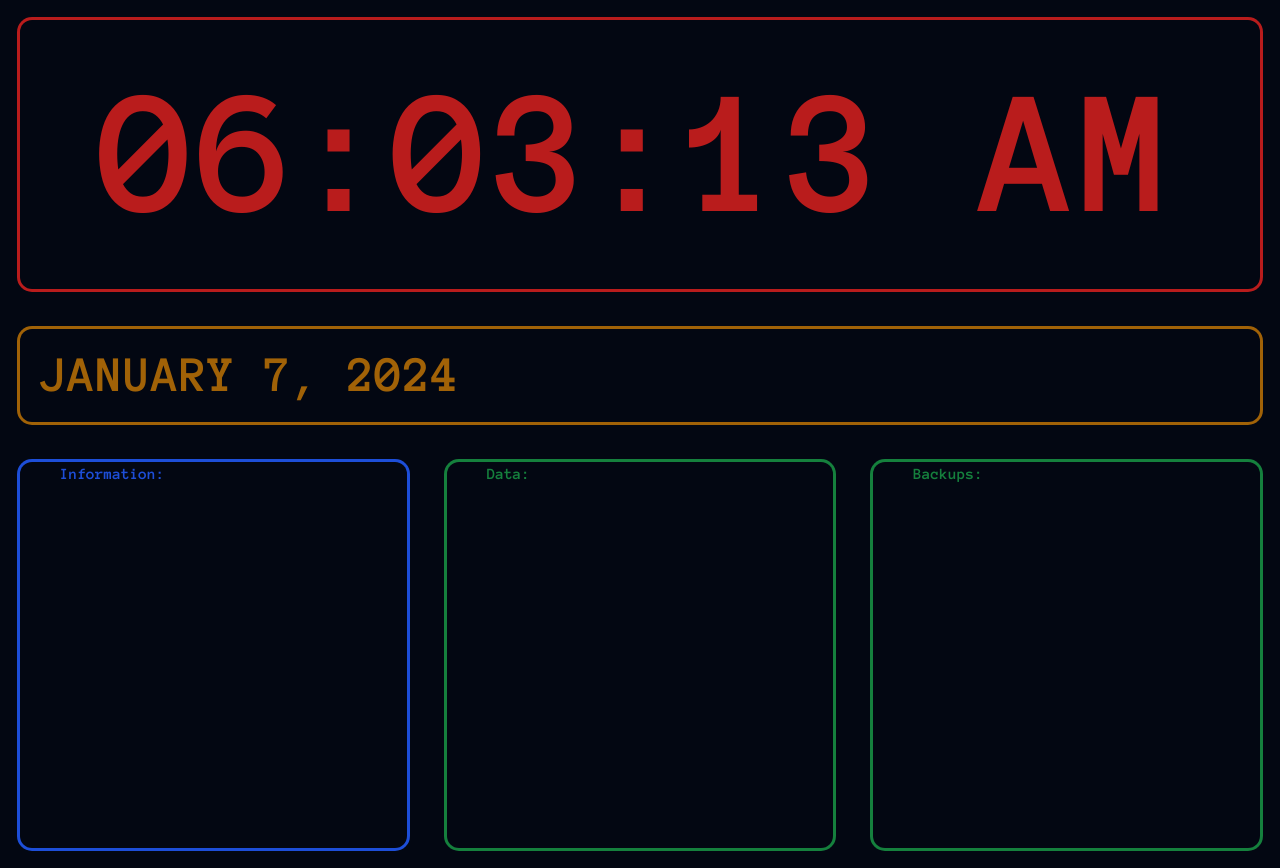
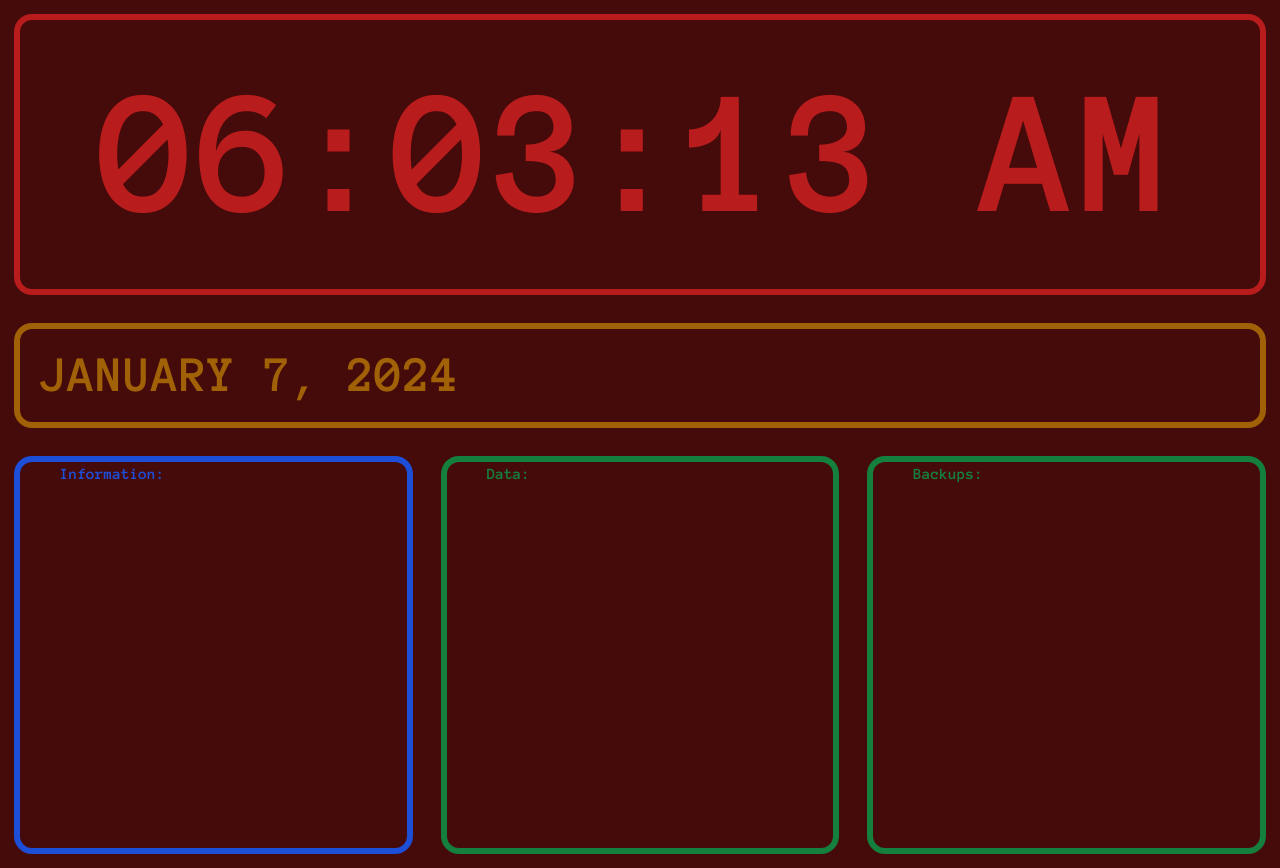
Before and after one commit to chasecee/pi-dashboard, a Next.js app: page / in a window 1280 px wide. Built offline with nearby package versions, Linux system fonts and the light colour scheme.

Commit message:
auth red

```diff
--- a/app/page.tsx
+++ b/app/page.tsx
@@ -2,21 +2,21 @@ import Clock from "./components/Clock";
 import Date from "./components/Date";
 export default function Home() {
   return (
-    <main className="flex flex-nowrap gap-10 min-h-screen flex-col items-stretch justify-center p-5 mx-auto bg-gray-950">
-      <div className="rounded-xl ring-[3px] text-red-700 ring-current ring-opacity-50 px-10  ">
+    <main className="flex flex-nowrap gap-10 min-h-screen flex-col items-stretch justify-center p-5 mx-auto bg-red-950">
+      <div className="rounded-xl ring-[6px] text-red-700 ring-current ring-opacity-50 px-10  ">
         <Clock />
       </div>
-      <div className="rounded-xl ring-[3px] text-yellow-700 ring-current ring-opacity-50 px-5 py-2 text-[4vw] uppercase  ">
+      <div className="rounded-xl ring-[6px] text-yellow-700 ring-current ring-opacity-50 px-5 py-2 text-[4vw] uppercase  ">
         <Date />
       </div>
       <div className="grid grid-cols-3 gap-10 w-full">
-        <div className=" rounded-xl ring-[3px] text-blue-700 ring-current ring-opacity-50 px-10  overflow-hidden aspect-square ">
+        <div className=" rounded-xl ring-[6px] text-blue-700 ring-current ring-opacity-50 px-10  overflow-hidden aspect-square ">
           <h2>Information:</h2>
         </div>
-        <div className=" rounded-xl ring-[3px] text-green-700 ring-current ring-opacity-50 px-10 overflow-hidden aspect-square  ">
+        <div className=" rounded-xl ring-[6px] text-green-700 ring-current ring-opacity-50 px-10 overflow-hidden aspect-square  ">
           <h2>Data:</h2>
         </div>
-        <div className=" rounded-xl ring-[3px] text-green-700 ring-current ring-opacity-50 px-10 overflow-hidden aspect-square  ">
+        <div className=" rounded-xl ring-[6px] text-green-700 ring-current ring-opacity-50 px-10 overflow-hidden aspect-square  ">
           <h2>Backups:</h2>
         </div>
       </div>
```
